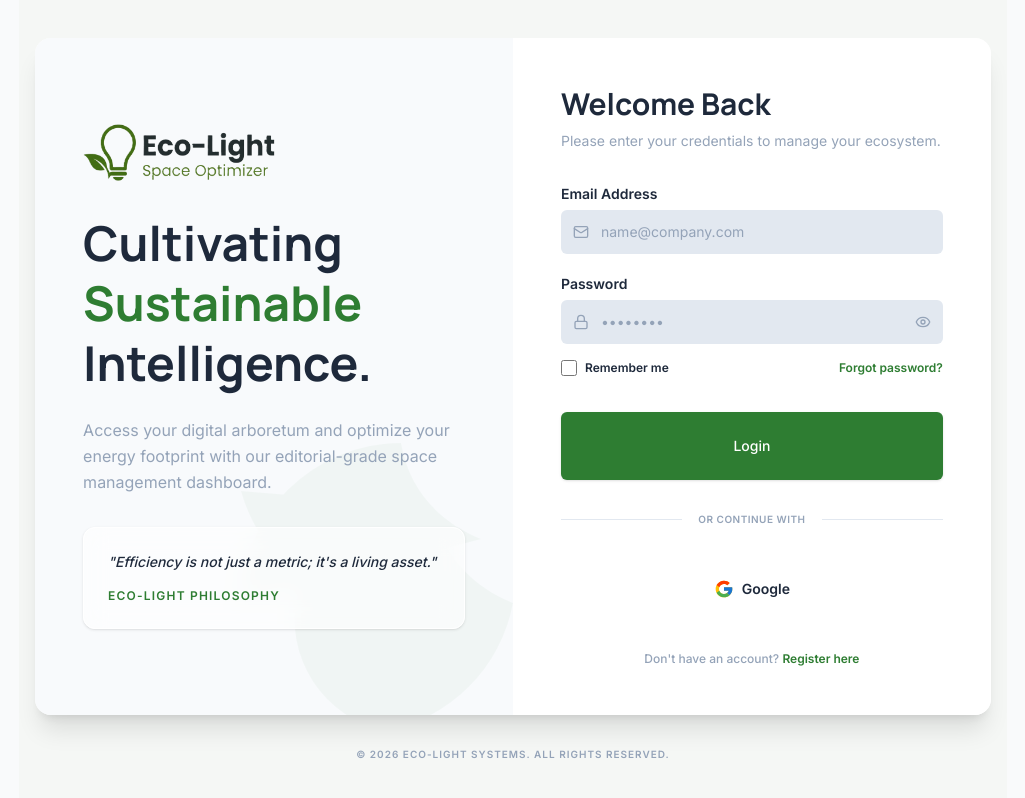
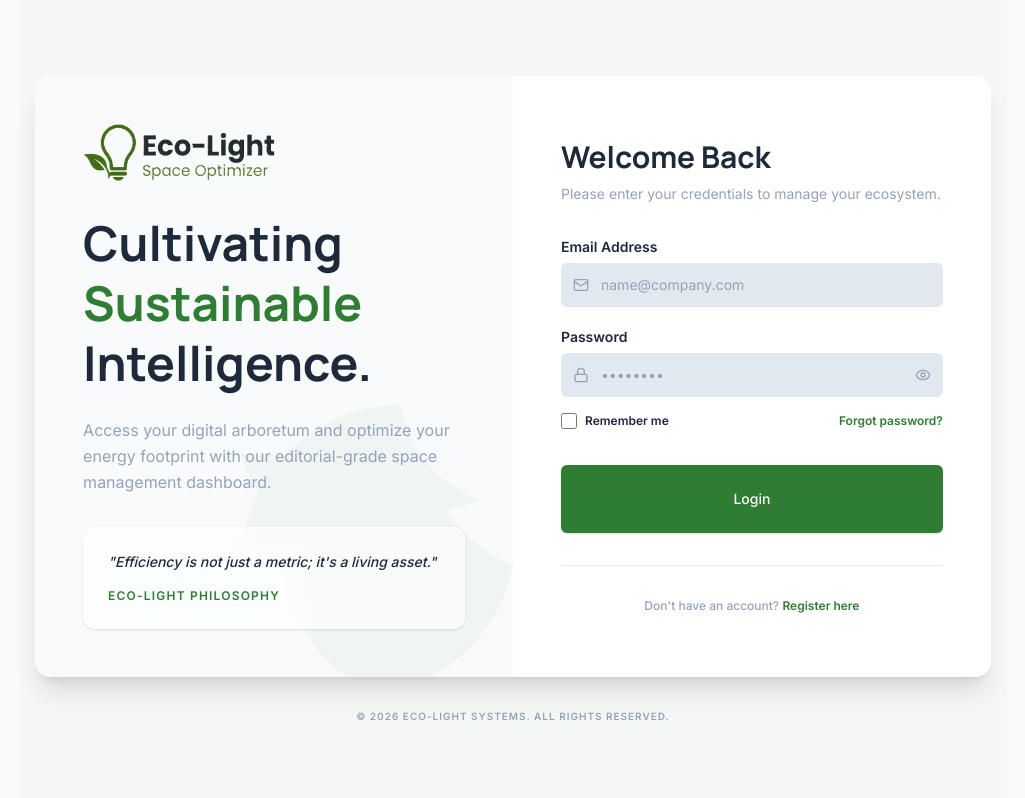
Before and after one commit to IF-MC-07/eco-light-space-optimizer, a Next.js app in the folder client/: page /login in a window 1280 px wide. Shown: the whole page, without its empty margins (127-1152 px from the left). Built offline with nearby package versions, Linux system fonts and the light colour scheme; no server answers.

Commit message:
fix the login form

```diff
--- a/client/src/features/auth/components/LoginForm.tsx
+++ b/client/src/features/auth/components/LoginForm.tsx
@@ -4,7 +4,6 @@ import { Input } from "../../../components/ui/Input";
 import { Button } from "../../../components/ui/Button";
 import { Checkbox } from "../../../components/ui/Checkbox";
 import { AuthAlert } from "../../../components/ui/AuthAlert";
-import { FcGoogle } from "react-icons/fc";
 import { useAuth } from "../../../hooks/useAuth";
 import { useRouter } from "next/navigation";
 
@@ -104,17 +103,8 @@ export function LoginForm() {
 
       <div className="flex items-center my-8">
         <div className="flex-1 border-t border-neutral-border"></div>
-        <span className="px-4 text-[10px] font-bold text-secondary-light uppercase tracking-wider">Or Continue With</span>
         <div className="flex-1 border-t border-neutral-border"></div>
       </div>
-
-      <div className="gap-4 mb-8">
-        <Button variant="outlined" className="w-full bg-[#F8FAFC] border-none hover:bg-neutral-border/50 text-secondary-dark py-5 text-sm font-semibold rounded-md transition-colors flex items-center justify-center gap-2">
-          <FcGoogle className="w-5 h-5" />
-          Google
-        </Button>
-      </div>
-
       <p className="text-center text-xs font-medium text-secondary-light">
         Don't have an account?{" "}
         <a href="register" className="font-bold text-primary hover:text-primary-dark transition-colors">
```
